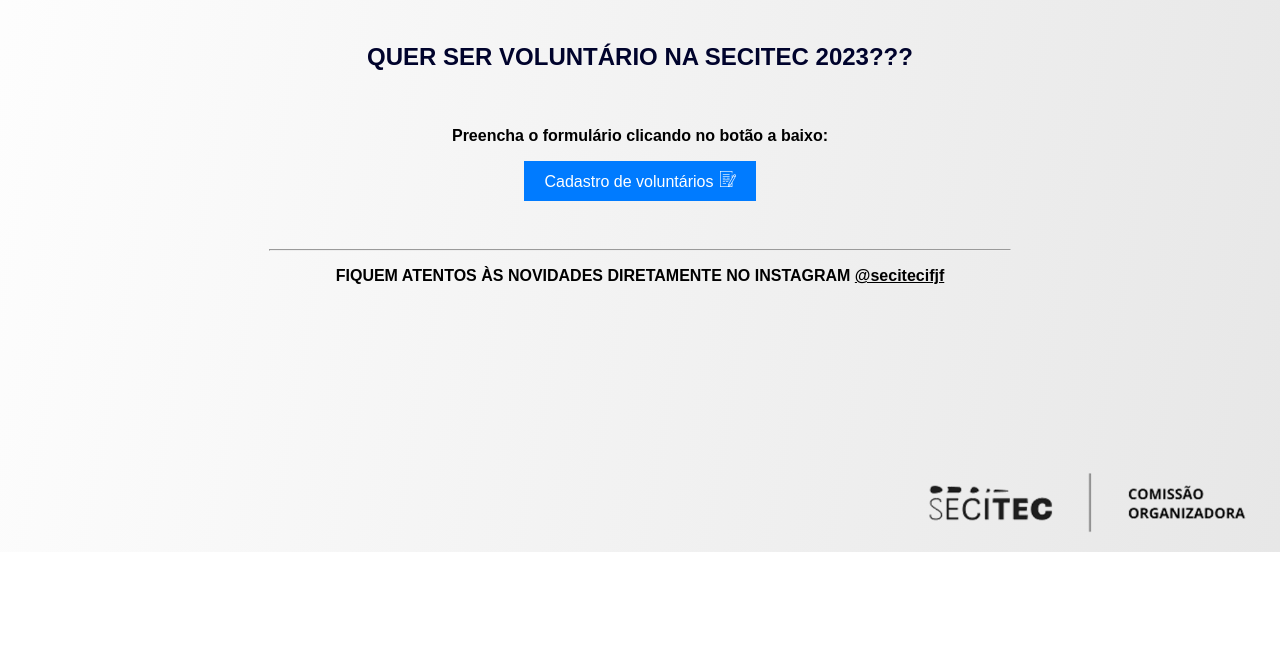
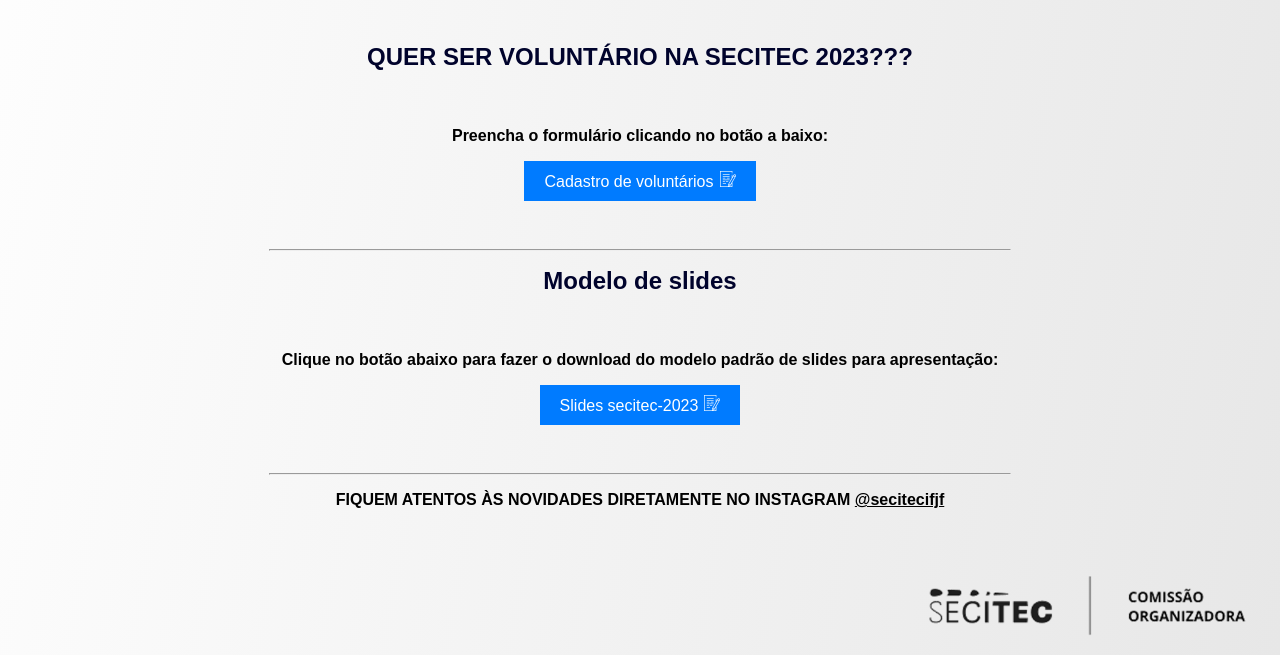
Before and after one commit to secitec-2023/ifsudestemg, a plain HTML site: page docs/pages/noticias.html in a window 1280 px wide. Shown: the part 659-1314 px from the top of the page. Before the commit the page ends 1211 px from the top, so only its background shows below. Drawn offline with Linux system fonts and the light colour scheme.

Commit message:
add modelo de slides

```diff
--- a/docs/pages/noticias.html
+++ b/docs/pages/noticias.html
@@ -113,6 +113,15 @@
                 </a>
             </div>
             <hr>
+            <h2>Modelo de slides</h2>
+            <div id="form-area">
+                <h4>Clique no botão abaixo para fazer o download do modelo padrão de slides para apresentação:</h4>
+                <a href="../downloads/_Modelo de Slide - SECITEC 2023.pptx" download>
+                    <span>Slides secitec-2023</span>
+                    <img src="../assets/contact-form.png" alt="Formulario-img">
+                </a>
+            </div>
+            <hr>
             <p>FIQUEM ATENTOS ÀS NOVIDADES DIRETAMENTE NO INSTAGRAM <a id="link-insta"
                     href="https://www.instagram.com/secitecifjf/"><span>
                         @secitecifjf</span></a></p>
```
Also changed, not shown: 1 other file.
